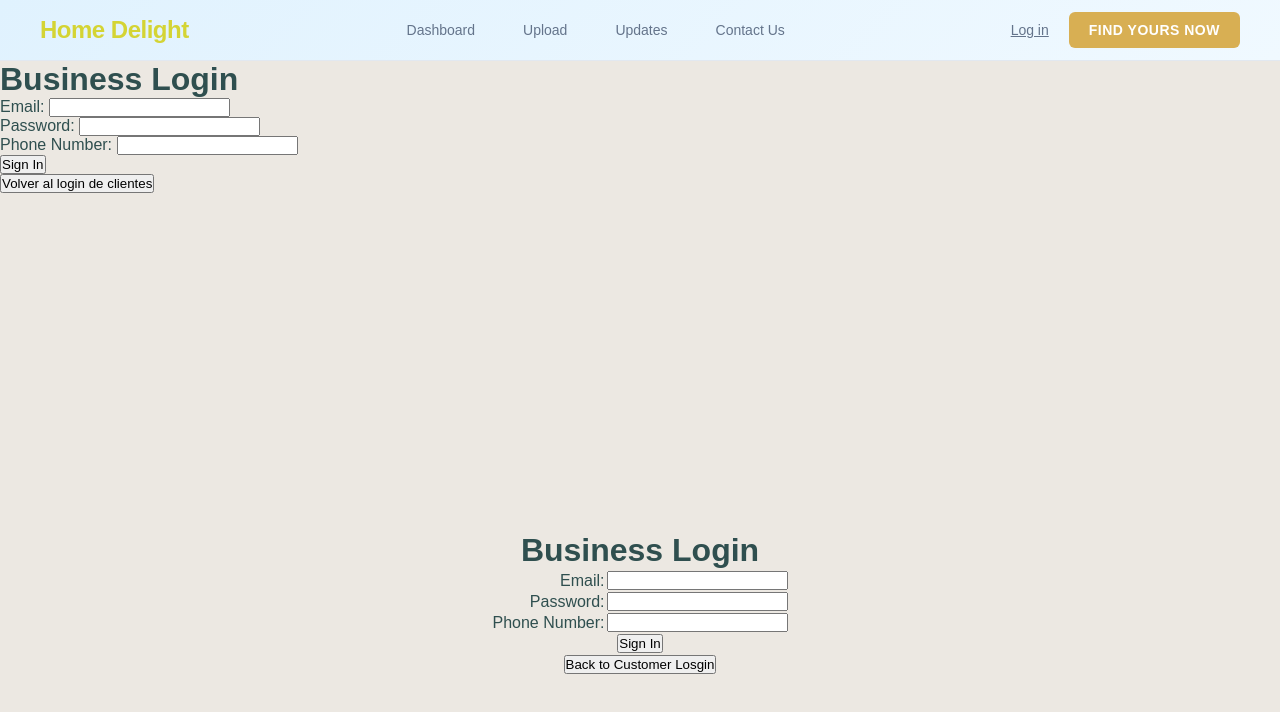
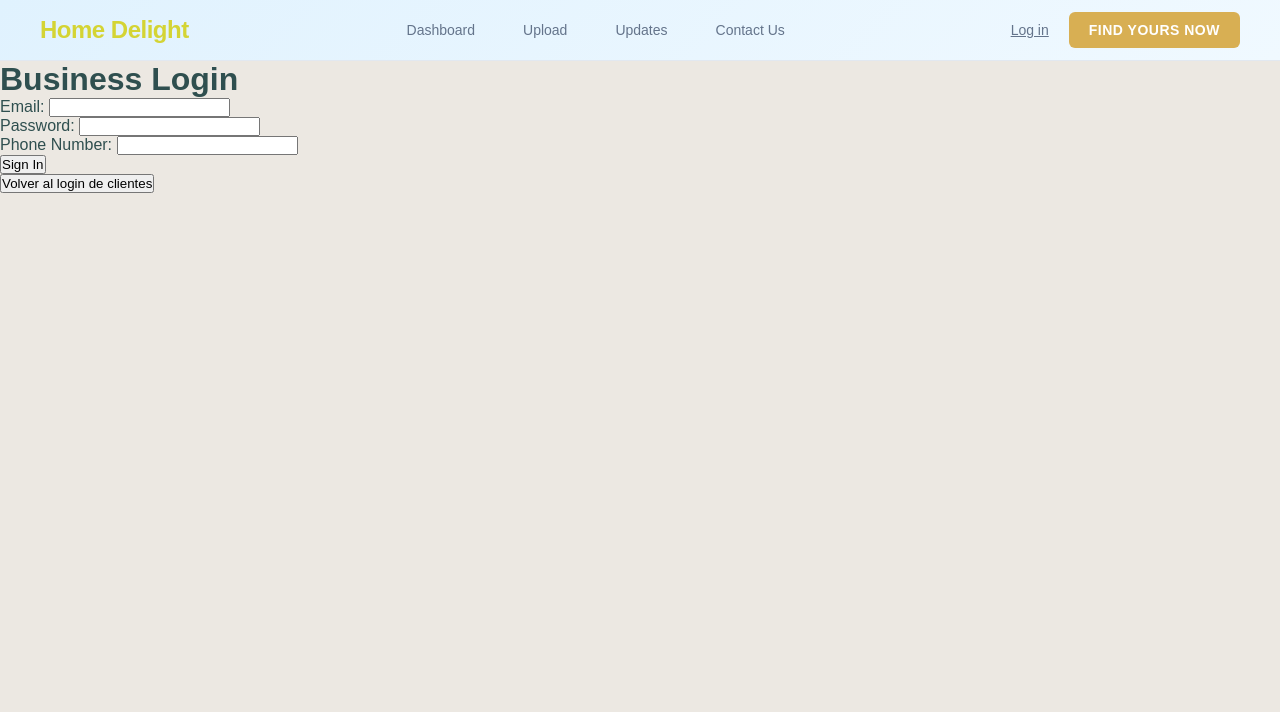
Before and after one commit to Reyy-20/HomeDelight, a plain HTML site: page public/business-login.html in a window 1280 px wide. Drawn offline with Linux system fonts and the light colour scheme.

Commit message:
log in 2

```diff
--- a/public/business-login.html
+++ b/public/business-login.html
@@ -54,43 +54,3 @@
 </main>
 </body>
 </html>
-  <table style="width:100vw; height:100vh; border:0;" cellspacing="0" cellpadding="0">
-    <tr>
-      <td align="center" valign="middle">
-        <table border="0" cellspacing="0" cellpadding="20">
-          <tr>
-            <td align="center">
-              <main>
-                <h1>Business Login</h1>
-                <form action="/login-business" method="POST">
-                  <table border="0" align="center">
-                    <tr>
-                      <td align="right"><label for="email">Email:</label></td>
-                      <td><input type="email" id="email" name="email" required></td>
-                    </tr>
-                    <tr>
-                      <td align="right"><label for="password">Password:</label></td>
-                      <td><input type="password" id="password" name="password" required></td>
-                    </tr>
-                    <tr>
-                      <td align="right"><label for="phone">Phone Number:</label></td>
-                      <td><input type="tel" id="phone" name="phone" required></td>
-                    </tr>
-                    <tr>
-                      <td colspan="2" align="center"><button type="submit">Sign In</button></td>
-                    </tr>
-                  </table>
-                </form>
-                <form action="login.html" method="get">
-                  <button type="submit">Back to Customer Losgin</button>
-                </form>
-              </main>
-            </td>
-          </tr>
-        </table>
-      </td>
-    </tr>
-  </table>
-</body>
-
-</html>
```
